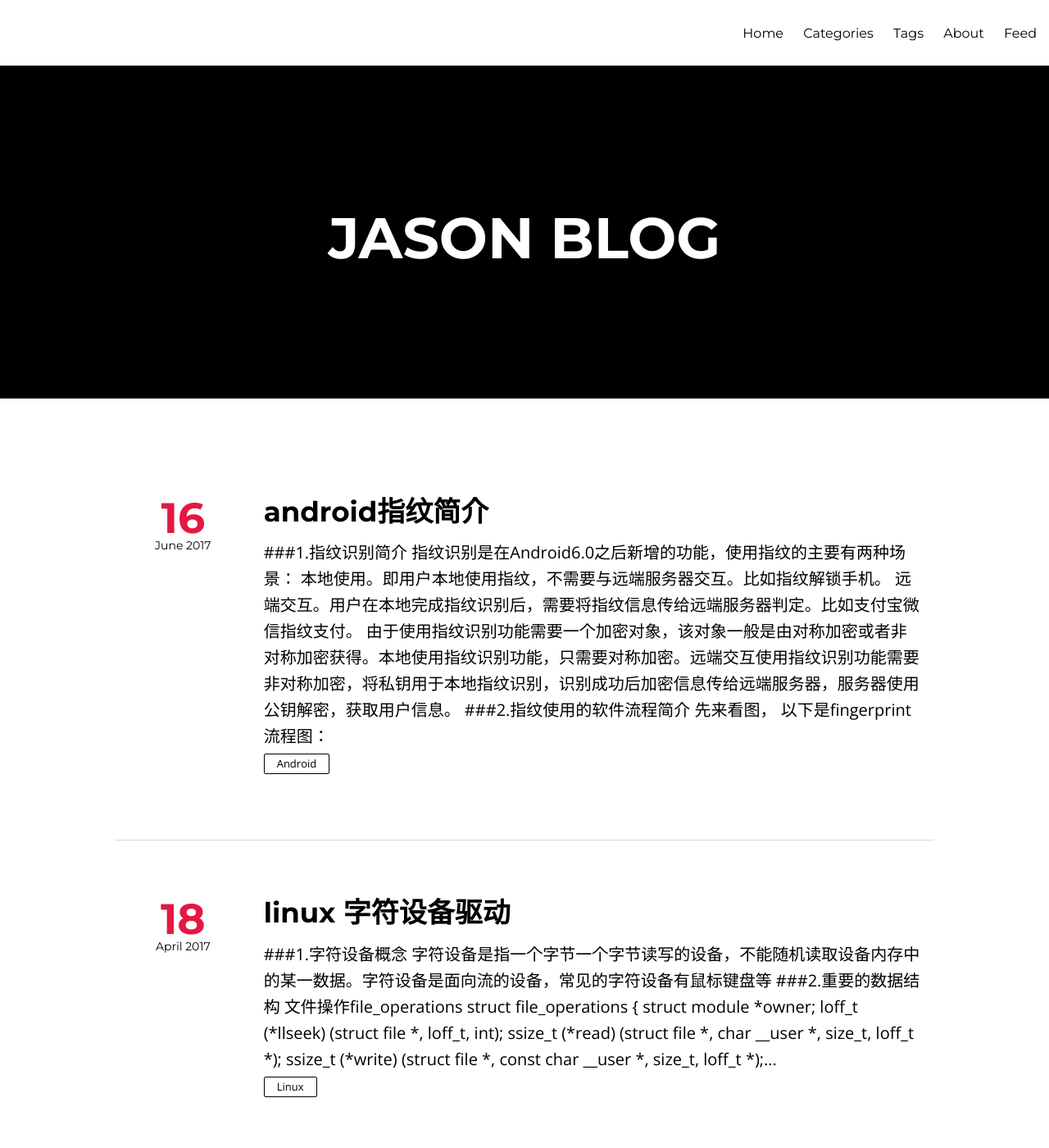
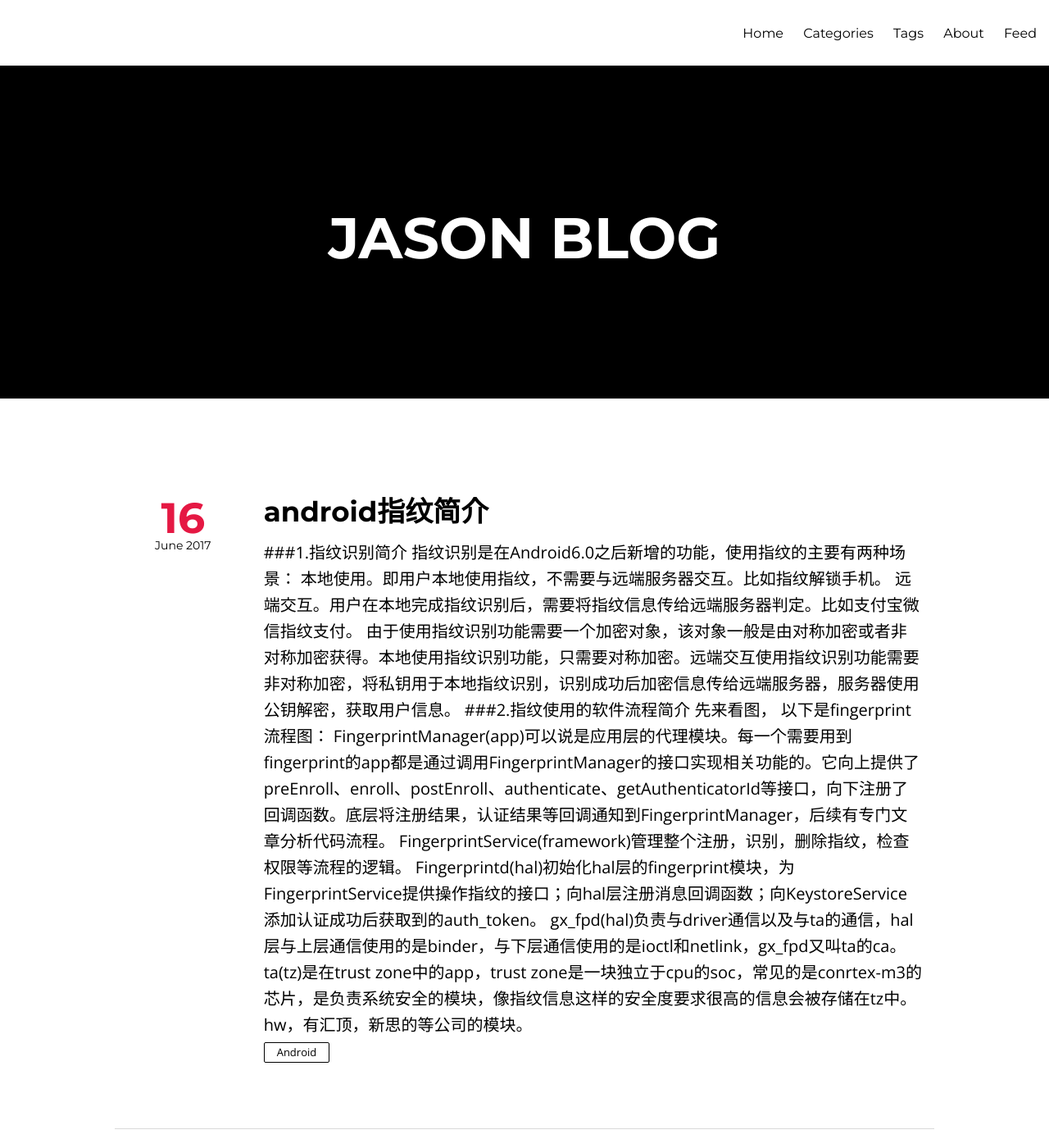
Before and after one commit to jsno9/hello-world, a Jekyll site: the page built from index.html, in a window 1280 px wide and 1400 px high. Shown: the whole window at 82% size. Built offline with Jekyll 4.4.1, drawn with Linux system fonts in a browser that asks for light colours; nearby versions of some CDN libraries; the list of posts is cut into pages by our own code.

Commit message:
modified:   _posts/android/2017-06-16-fingerprint_introduction.md

```diff
--- a/_posts/android/2017-06-16-fingerprint_introduction.md
+++ b/_posts/android/2017-06-16-fingerprint_introduction.md
@@ -22,3 +22,10 @@ comments: false
 先来看图， 以下是fingerprint流程图：
 
 ![fingerprint view](https://raw.githubusercontent.com/jsno9/jsno9.github.io/master/images/android/fingerprintview.png)
+
++ FingerprintManager(app)可以说是应用层的代理模块。每一个需要用到fingerprint的app都是通过调用FingerprintManager的接口实现相关功能的。它向上提供了preEnroll、enroll、postEnroll、authenticate、getAuthenticatorId等接口，向下注册了回调函数。底层将注册结果，认证结果等回调通知到FingerprintManager，后续有专门文章分析代码流程。
++ FingerprintService(framework)管理整个注册，识别，删除指纹，检查权限等流程的逻辑。
++ Fingerprintd(hal)初始化hal层的fingerprint模块，为FingerprintService提供操作指纹的接口；向hal层注册消息回调函数；向KeystoreService添加认证成功后获取到的auth_token。
++ gx_fpd(hal)负责与driver通信以及与ta的通信，hal层与上层通信使用的是binder，与下层通信使用的是ioctl和netlink，gx_fpd又叫ta的ca。
++ ta(tz)是在trust zone中的app，trust zone是一块独立于cpu的soc，常见的是conrtex-m3的芯片，是负责系统安全的模块，像指纹信息这样的安全度要求很高的信息会被存储在tz中。
++ hw，有汇顶，新思的等公司的模块。
```
